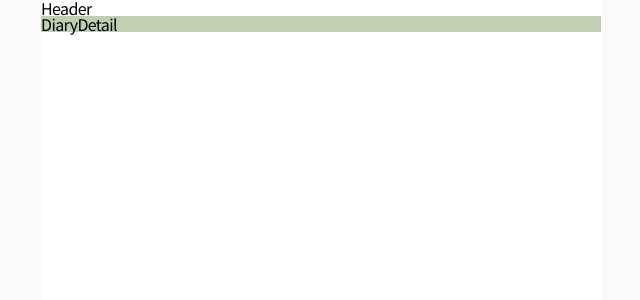
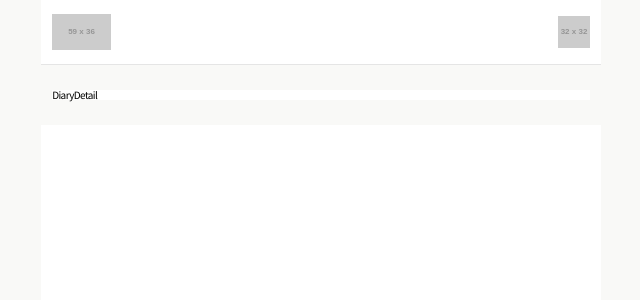
Before and after one commit to devdong9897/growgreen, a React (Create React App) app: page /diarydetail in a window 1280 px wide. Shown: the top 300 px of the page, without its empty margins (319-959 px from the left). Built offline with nearby package versions, Linux system fonts and the light colour scheme.

Commit message:
feat: 공통 레이아웃 스타일링 작업 완료

```diff
--- a/src/App.js
+++ b/src/App.js
@@ -21,7 +21,7 @@ function App() {
         <Route path="/" element={<Layout />}>
           {/* intro는 마지막 작업 후 진행 */}
           {/* <Route path="/intro" element={<Intro />} /> */}
-          <Route path="/todomain" element={<TodoMain />} />
+          <Route index element={<TodoMain />} />
           <Route path="/todolist" element={<TodoList />} />
           <Route path="/todowrite" element={<TodoWrite />} />
           <Route path="/myplantlist" element={<MyPlantList />} />
--- a/src/Layout.js
+++ b/src/Layout.js
@@ -2,6 +2,7 @@ import React from "react";
 import { Outlet } from "react-router-dom";
 
 import Header from "./components/Header";
+import { Contents, Inner } from "./style/Components";
 
 const Layout = () => {
   return (
@@ -9,9 +10,12 @@ const Layout = () => {
       {/* 헤더 */}
       <Header />
       {/* 컨텐츠 시작 */}
-      <div className="contents">
-        <Outlet />
-      </div>
+      <Contents>
+        <Inner>
+          <Outlet />
+        </Inner>
+      </Contents>
+      {/* 컨텐츠 끝 */}
     </div>
   );
 };
--- a/src/components/Header.js
+++ b/src/components/Header.js
@@ -1,9 +1,27 @@
-import React from 'react'
+import React from "react";
+import { Link } from "react-router-dom";
+
+import { Inner, HeaderWrap, HeaderInnerWrap } from "../style/Components";
 
 const Header = () => {
   return (
-    <div>Header</div>
-  )
-}
+    <>
+      <HeaderWrap>
+        <Inner>
+          <HeaderInnerWrap>
+            <h1>
+              <Link to="/">
+                <img src="https://via.placeholder.com/59x36" alt="로고" />
+              </Link>
+            </h1>
+            <button>
+              <img src="https://via.placeholder.com/32x32" alt="메뉴펼치기" />
+            </button>
+          </HeaderInnerWrap>
+        </Inner>
+      </HeaderWrap>
+    </>
+  );
+};
 
-export default Header
+export default Header;
--- a/src/index.css
+++ b/src/index.css
@@ -11,6 +11,7 @@ html,
 body {
   min-width: 320px;
   font-family: "Noto Sans KR", sans-serif;
+  font-size: 10px;
   letter-spacing: -0.6px;
   line-height: 1;
   overflow-x: hidden;
@@ -20,9 +21,20 @@ a {
   color: #253528;
   text-decoration: none;
 }
+button {
+  font-family: "Noto Sans KR", sans-serif;
+  font-size: 1rem;
+  letter-spacing: -0.6px;
+  line-height: 1;
+  padding: 0;
+  border: 0;
+  background: none;
+  cursor: pointer;
+}
 
 /* 화면 가로폭 설정 */
 .wrap {
+  position: relative;
   max-width: 560px;
   background: #fff;
   margin: 0 auto;
--- /dev/null
+++ b/src/style/Components.js
@@ -0,0 +1,38 @@
+import styled from "@emotion/styled";
+import { subColor, borderColor, height } from "./GlobalStyle";
+
+// 여백 설정
+export const Inner = styled.div`
+  padding: 0 2%;
+`;
+// 헤더
+export const HeaderWrap = styled.header`
+  position: fixed;
+  top: 0;
+  left: 50%;
+  transform: translateX(-50%);
+  background: ${subColor.colorWhite};
+  width: 100%;
+  max-width: 560px;
+  &::after {
+    content: "";
+    position: absolute;
+    left: 0;
+    bottom: 0;
+    width: 100%;
+    height: 0.1rem;
+    background: ${borderColor.borderGray};
+  }
+`;
+export const HeaderInnerWrap = styled.header`
+  display: flex;
+  justify-content: space-between;
+  align-items: center;
+  height: ${height.headerHeight};
+`;
+// 컨텐츠
+export const Contents = styled.div`
+  background-color: ${subColor.colorGray};
+  margin-top: ${height.headerHeight};
+  padding: 2.5rem 0;
+`;
--- a/src/style/DetailLayout.js
+++ b/src/style/DetailLayout.js
@@ -1,6 +1,6 @@
 import styled from "@emotion/styled";
-import { mainColor } from "./GlobalStyle";
+import { subColor } from "./GlobalStyle";
 
 export const StyleTest = styled.div`
-  background-color: ${mainColor.colorGreenLight};
+  background: ${subColor.colorWhite};
 `;
--- a/src/style/GlobalStyle.js
+++ b/src/style/GlobalStyle.js
@@ -1,11 +1,12 @@
 // 색상
 export const mainColor = {
   colorGreenLight: "#c0cfb2",
-  colorGreenRegular: "#526549",
-  colorGreenBold: "#8ba889",
+  colorGreenRegular: "#8ba889",
+  colorGreenBold: "#526549",
 };
 export const subColor = {
   colorBlack: "#253528",
+  colorWhite: "#fff",
   colorGray: "#f9f9f7",
   colorRed: "#fc4949",
   colorBlue: "#5e64ff",
@@ -14,3 +15,7 @@ export const borderColor = {
   borderGray: "rgba(0,0,0,0.1)",
   borderGreen: "rgba(73,101,78,0.2)",
 };
+// 높이
+export const height = {
+  headerHeight: "6.5rem",
+};
```
